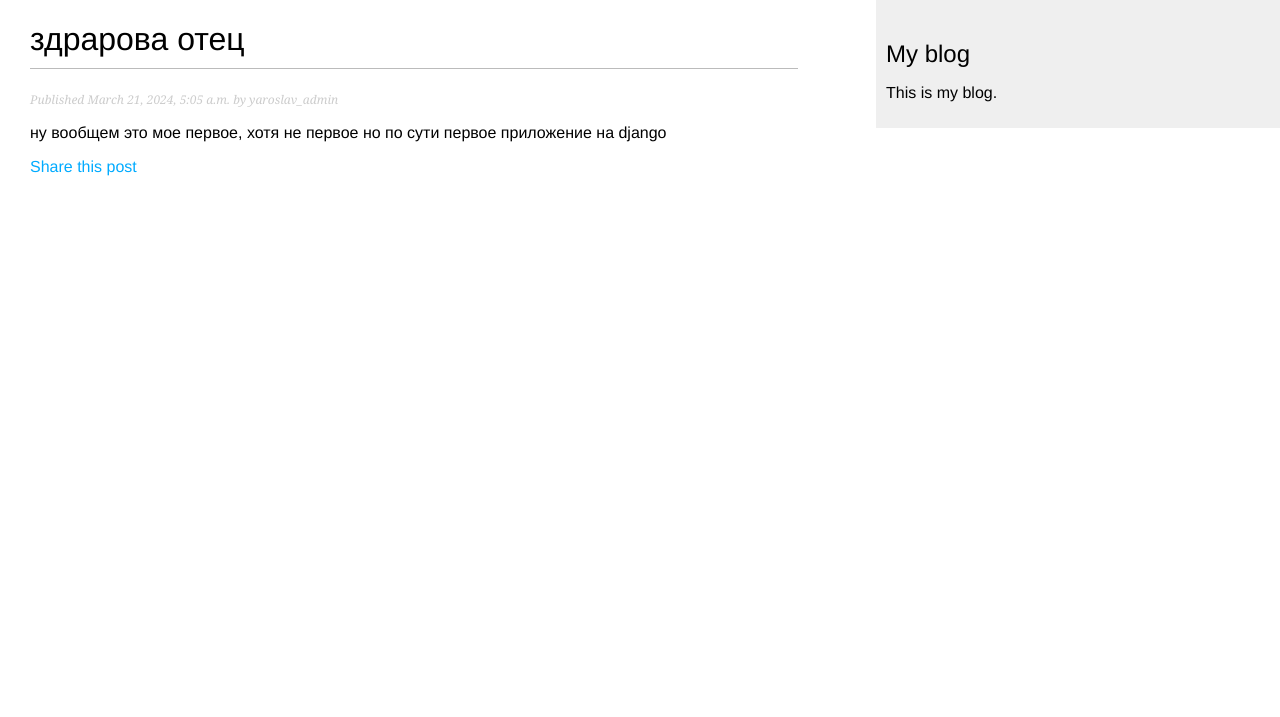
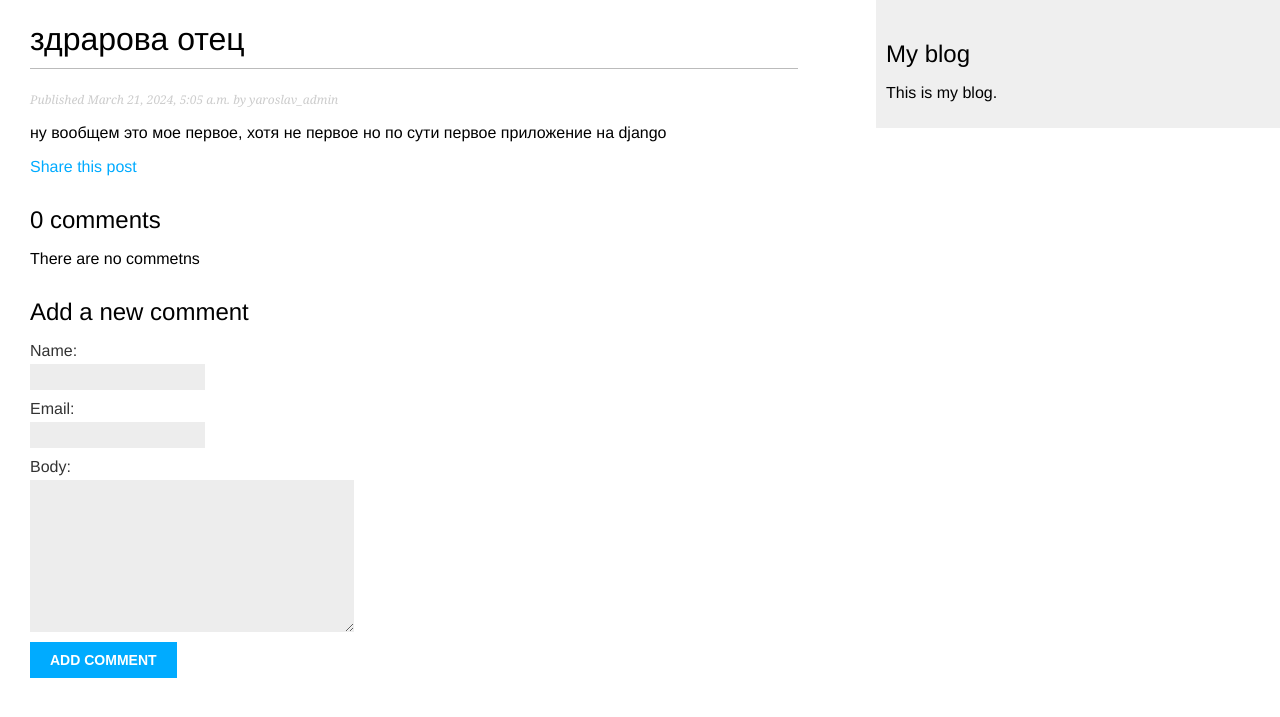
Before and after one commit to Pilgrim-yaraa/Django_blog, a Django app: a page that uses blog/templates/blog/post/detail.html in a window 1280 px wide. Shown: the top 717 px of the page. Run offline with Django 4.2, Linux system fonts and the light colour scheme; data comes from the database, SQL or seed files in the repository; both versions use the stored data as it was after the commit.

Commit message:
сделал, коментарии, но не доделал, почту

```diff
--- a/blog/forms.py
+++ b/blog/forms.py
@@ -11,4 +11,4 @@ class EmailPostForm(forms.Form):
 class CommentForm(forms.ModelForm):
     class Meta:
         model = Comment
-        fields = ['name', 'emmail', 'body']
+        fields = ['name', 'email', 'body']
--- a/blog/templates/blog/post/detail.html
+++ b/blog/templates/blog/post/detail.html
@@ -13,4 +13,20 @@
       Share this post
     </a>
   </p>
+  {% with comments.count as total_comments%}
+    <h2>
+      {{ total_comments }} comment{{ total_comments|pluralize}}
+    </h2>
+  {% endwith %}
+  {% for comment in comments %}
+    <div class='comment'>
+      <p class='info'>
+        Comment {{ forloop.counter }} by {{ comment.name }}
+        {{ comment.created }}
+      </p>
+    </div>
+  {% empty %}
+    <p>There are no commetns</p>
+  {% endfor %}
+  {% include "blog/post/includes/comment_form.html" %}
 {% endblock %}
--- /dev/null
+++ b/blog/templates/blog/post/includes/comment_form.html
@@ -0,0 +1,6 @@
+<h2>Add a new comment</h2>
+<form action="{% url 'blog:post_comment' post.id %}" method='post'>
+    {{ form.as_p}}
+    {% csrf_token %}
+    <p><input type='submit' value='Add comment'></p>
+</form>
--- a/blog/urls.py
+++ b/blog/urls.py
@@ -9,5 +9,6 @@ urlpatterns = [
     path('', views.PostListView.as_view(), name='post_list'),
     path('<int:year>/<int:month>/<int:day>/<slug:post>/', views.post_detail, name='post_detail'),
     path('<int:post_id>/share/', views.post_share, name='post_share'),
+    path('<int:post_id>/comment/', views.post_comment, name='post_comment'),
 
 ]
--- a/blog/views.py
+++ b/blog/views.py
@@ -1,9 +1,10 @@
 from django.shortcuts import render, get_object_or_404
-from .models import Post
+from .models import Post, Comment
 from django.core.paginator import Paginator, EmptyPage, PageNotAnInteger
 from django.views.generic import ListView
-from .forms import EmailPostForm
+from .forms import EmailPostForm, CommentForm
 from django.core.mail import send_mail
+from django.views.decorators.http import require_POST
 
 
 def post_list(request):
@@ -23,11 +24,16 @@ def post_list(request):
 
 
 def post_detail(request, year, month, day, post):
-    post = get_object_or_404(Post,
-                             status=Post.Status.PUBLISHED, slug=post, publish__year=year, publish__month=month, publish__day=day)
+    post = get_object_or_404(Post, status=Post.Status.PUBLISHED, slug=post, publish__year=year, publish__month=month, publish__day=day)
+
+    # Список активных комментариев к этому посту
+    comments = post.comments.filter(active=True)
+    # Форма для комментирования пользователями
+    form = CommentForm()
+
     return render(request,
                   'blog/post/detail.html',
-                  {'post': post})
+                  {'post': post, 'comments': comments, 'form': form})
 
 class PostListView(ListView):
 
@@ -64,3 +70,21 @@ def post_share(request, post_id):
     return render(request, 'blog/post/share.html', {'post': post,
                                                     'form': form,
                                                     'sent': sent})
+
+
+@require_POST
+def post_comment(request, post_id):
+    post = get_object_or_404(Post, id=post_id, status=Post.Status.PUBLISHED)
+
+    comment = None
+    # Комментарий был отправлен
+    form = CommentForm(data=request.POST)
+    if form.is_valid():
+        # Создать обьект класса Comment, не сохраняя его в базе данных
+        comment = form.save(commit=False)
+        # Назначить пост комментарию
+        comment.post = post
+        # Сохранить комментарий в базе данных
+        comment.save()
+
+    return render(request, 'blog/post/comment.html', {'post': post, 'form': form, 'comment': comment})
--- a/mysite/settings.py
+++ b/mysite/settings.py
@@ -129,5 +129,5 @@ EMAIL_HOST = 'smtp.mail.ru'
 EMAIL_PORT = 2525
 EMAIL_USE_TLS = True
 EMAIL_USE_SSL = False
-EMAIL_HOST_USER = 'yaroslav_sim97@mail.ru'
-EMAIL_HOST_PASSWORD = 'Qwerty2905'
+EMAIL_HOST_USER = '@mail.ru'
+EMAIL_HOST_PASSWORD = ''
```
Also changed, not shown: blog/templates/blog/post/comment.html (added, +13 -0 lines), db.sqlite3.
